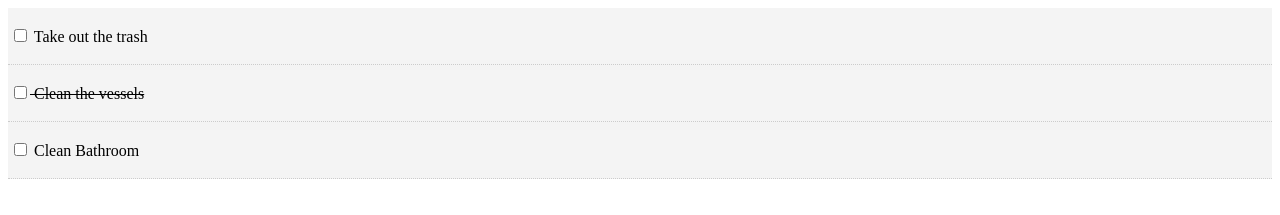
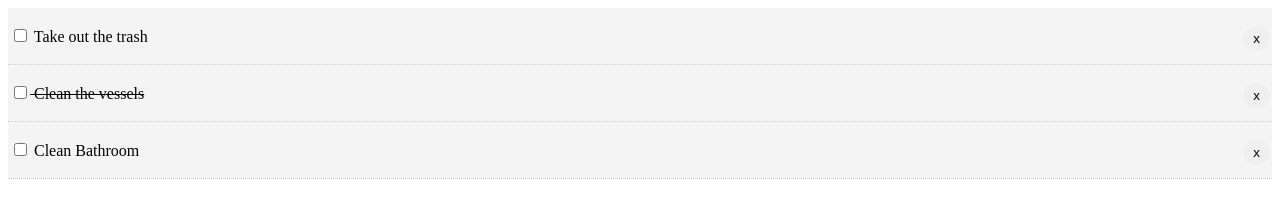
Before and after one commit to swetha234/To-Do-List, a React (Create React App) app: page / in a window 1280 px wide. Shown: the top 215 px of the page. Built offline with nearby package versions, Linux system fonts and the light colour scheme.

Commit message:
Delete a Todo

```diff
--- a/src/App.js
+++ b/src/App.js
@@ -23,6 +23,8 @@
       }
     ]
   };
+
+  //Toggle Completed
   markComplete = id => {
     this.setState({
       todos: this.state.todos.map(todo => {
@@ -34,10 +36,21 @@
     });
   };
 
+  //Delete Todo
+
+  delTodo = id => {
+    this.setState({
+      todos: [...this.state.todos.filter(todo => todo.id !== id)]
+    });
+  };
   render() {
     return (
       <div className='App'>
-        <Todos todos={this.state.todos} markComplete={this.markComplete} />
+        <Todos
+          todos={this.state.todos}
+          markComplete={this.markComplete}
+          delTodo={this.delTodo}
+        />
       </div>
     );
   }
--- a/src/Components/TodoItem.js
+++ b/src/Components/TodoItem.js
@@ -24,6 +24,9 @@
             onChange={this.props.markComplete.bind(this, id)}
           />{' '}
           {title}
+          <button onClick={this.props.delTodo.bind(this, id)} style={btnStyle}>
+            x
+          </button>
         </p>
       </div>
     );
@@ -35,4 +38,14 @@
   todo: PropTypes.object.isRequired
 };
 
+const btnStyle = {
+  background: '#ff000',
+  color: 'black',
+  border: ' none',
+  padding: '5px 10px',
+  borderRadius: '50%',
+  cursor: 'pointer',
+  float: 'right'
+};
+
 export default TodoItem;
--- a/src/Components/Todos.js
+++ b/src/Components/Todos.js
@@ -9,6 +9,7 @@
         key={todo.id}
         todo={todo}
         markComplete={this.props.markComplete}
+        delTodo={this.props.delTodo}
       />
     ));
   }
```
